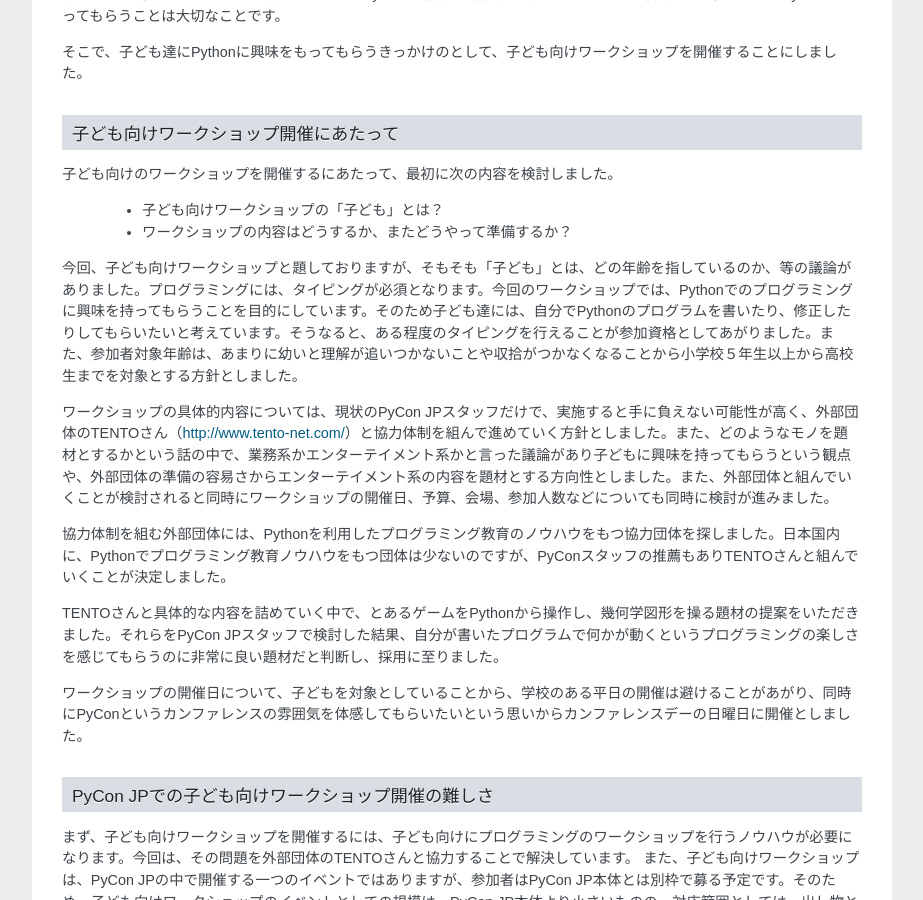
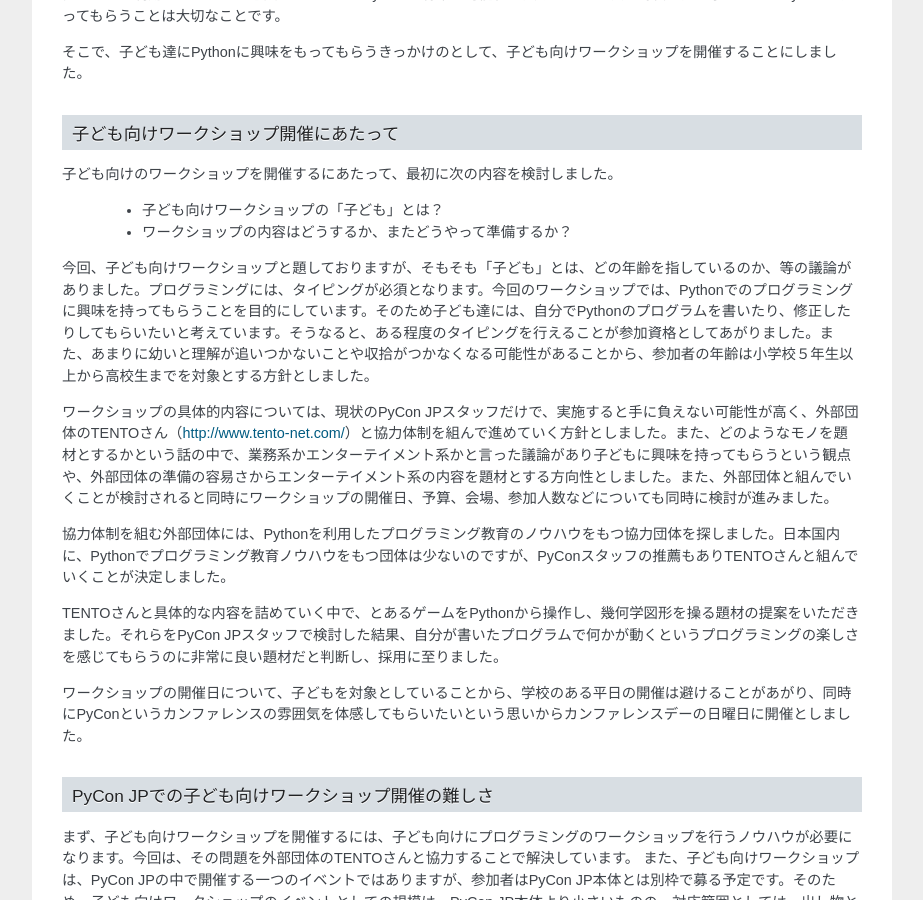
Before and after one commit to pyconjp/reports2015, a Sphinx documentation site: the page built from how-to-make/source/03_program.rst, in a window 1280 px wide and 900 px high, scrolled down 4475 px. Shown: the whole window, without its empty margins (198-1121 px from the left). Built offline with Sphinx 7.4.7, drawn with Linux system fonts in a browser that asks for light colours.

Commit message:
レビュー反映および言い方の反映 "また、参加者対象年齢は、あまりに幼いと理解が追いつかないことや収拾がつかなくなることから小学校５年生以上から高校生までを対象とする方針としました。" -> "また、あまりに幼いと理解が追いつかないことや収拾がつかなくなる可能性があることから、参加者の年齢は小学校５年生以上から高校生までを対象としました。" レビュー指摘の反映と合わせて、言い方を断定でなく、可能性に抑えました。

```diff
--- a/how-to-make/source/03_program.rst
+++ b/how-to-make/source/03_program.rst
@@ -187,7 +187,7 @@ Pythonはこの記事をご覧の皆さんはご存知の通り、プログラ
  * 子ども向けワークショップの「子ども」とは？
  * ワークショップの内容はどうするか、またどうやって準備するか？
 
-今回、子ども向けワークショップと題しておりますが、そもそも「子ども」とは、どの年齢を指しているのか、等の議論がありました。プログラミングには、タイピングが必須となります。今回のワークショップでは、Pythonでのプログラミングに興味を持ってもらうことを目的にしています。そのため子ども達には、自分でPythonのプログラムを書いたり、修正したりしてもらいたいと考えています。そうなると、ある程度のタイピングを行えることが参加資格としてあがりました。また、参加者対象年齢は、あまりに幼いと理解が追いつかないことや収拾がつかなくなることから小学校５年生以上から高校生までを対象とする方針としました。
+今回、子ども向けワークショップと題しておりますが、そもそも「子ども」とは、どの年齢を指しているのか、等の議論がありました。プログラミングには、タイピングが必須となります。今回のワークショップでは、Pythonでのプログラミングに興味を持ってもらうことを目的にしています。そのため子ども達には、自分でPythonのプログラムを書いたり、修正したりしてもらいたいと考えています。そうなると、ある程度のタイピングを行えることが参加資格としてあがりました。また、あまりに幼いと理解が追いつかないことや収拾がつかなくなる可能性があることから、参加者の年齢は小学校５年生以上から高校生までを対象とする方針としました。
 
 ワークショップの具体的内容については、現状のPyCon JPスタッフだけで、実施すると手に負えない可能性が高く、外部団体のTENTOさん（http://www.tento-net.com/）と協力体制を組んで進めていく方針としました。また、どのようなモノを題材とするかという話の中で、業務系かエンターテイメント系かと言った議論があり子どもに興味を持ってもらうという観点や、外部団体の準備の容易さからエンターテイメント系の内容を題材とする方向性としました。また、外部団体と組んでいくことが検討されると同時にワークショップの開催日、予算、会場、参加人数などについても同時に検討が進みました。
 
```
